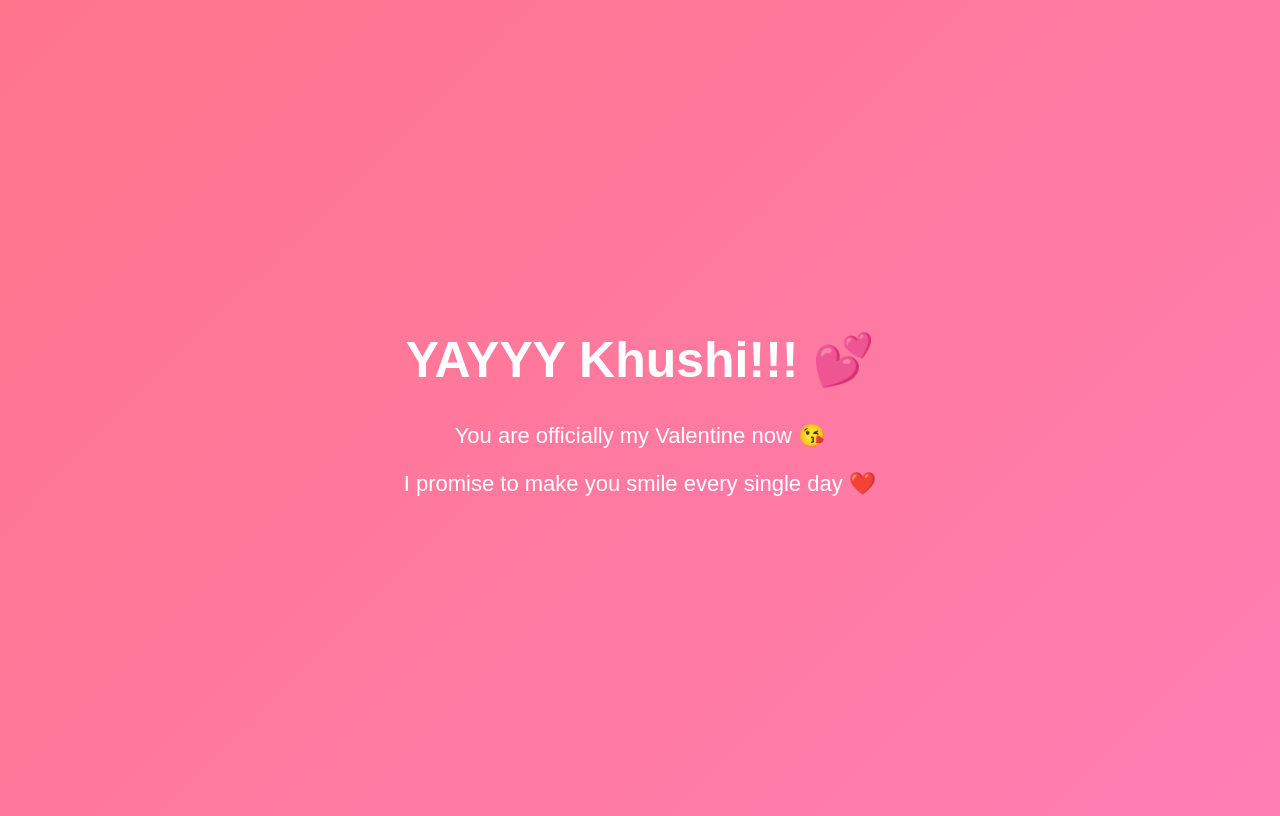
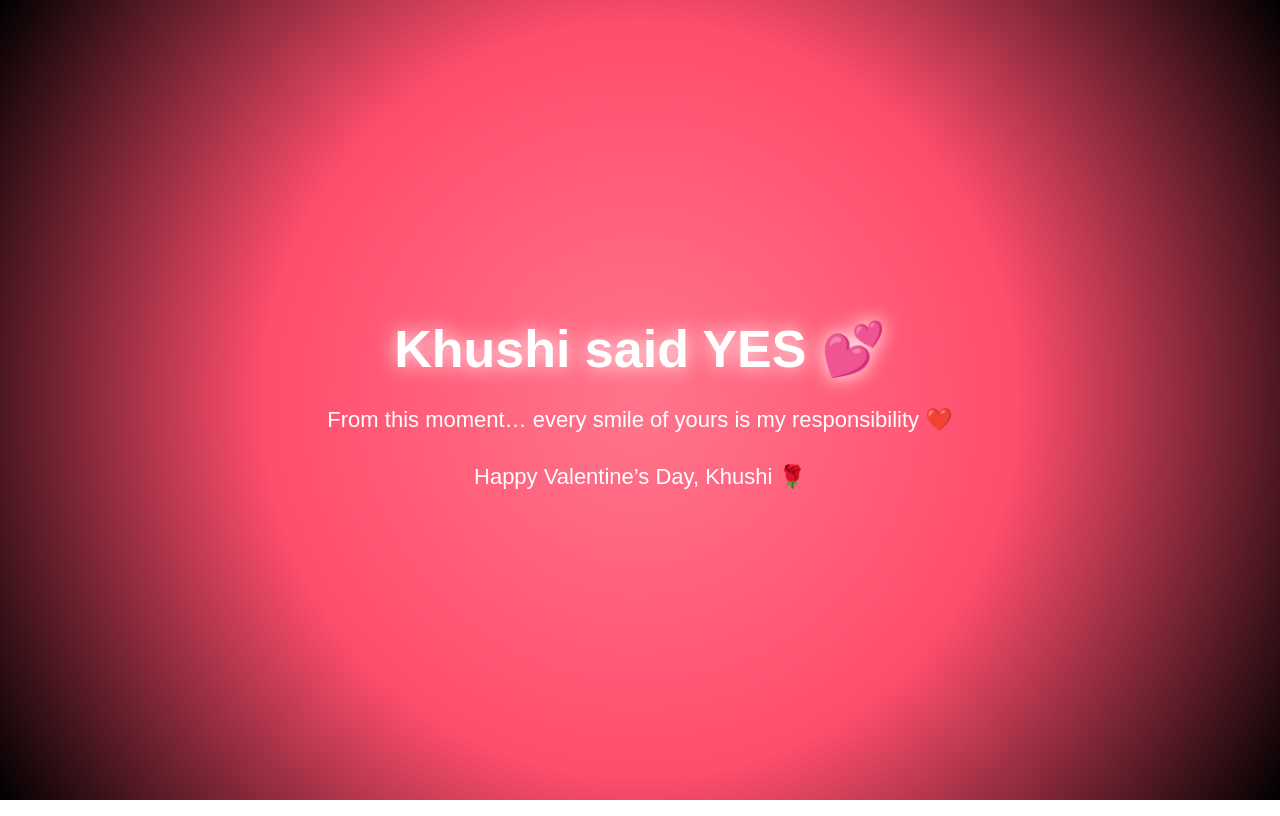
Before and after one commit to aditya06140820/Valentine-s-, a plain HTML site: page yes.html in a window 1280 px wide. Drawn offline with Linux system fonts and the light colour scheme.

Commit message:
Update yes.html

```diff
--- a/yes.html
+++ b/yes.html
@@ -3,39 +3,39 @@
 <head>
 <meta charset="UTF-8">
 <meta name="viewport" content="width=device-width, initial-scale=1.0">
-<title>Yay ❤️</title>
+<title>She Said Yes ❤️</title>
 
 <style>
 body{
+  margin:0;
   height:100vh;
   display:flex;
   justify-content:center;
   align-items:center;
-    background:linear-gradient(135deg,#ff758c,#ff7eb3);
+  background:radial-gradient(circle at center,#ff758c,#ff4d6d,#000);
   color:white;
   text-align:center;
   font-family:"Poppins",sans-serif;
   overflow:hidden;
 }
 
+.box{
+  animation:fadeIn 2s ease forwards;
+  opacity:0;
+}
+
 h1{
-    font-size:50px;
-    animation:pop 1s ease forwards;
+  font-size:52px;
+  margin-bottom:20px;
+  text-shadow:0 0 20px #fff;
 }
 
 p{
   font-size:22px;
-    margin-top:15px;
-    opacity:0;
-    animation:fade 2s ease 1s forwards;
+  line-height:1.6;
 }
 
-  @keyframes pop{
-    from{transform:scale(0);}
-    to{transform:scale(1);}
-  }
-
-  @keyframes fade{
+@keyframes fadeIn{
   to{opacity:1;}
 }
 </style>
@@ -43,11 +43,20 @@
 
 <body>
 
-<div>
-  <h1>YAYYY Khushi!!! 💕</h1>
-  <p>You are officially my Valentine now 😘</p>
-  <p>I promise to make you smile every single day ❤️</p>
+<div class="box">
+  <h1>Khushi said YES 💕</h1>
+  <p>
+    From this moment…
+    every smile of yours is my responsibility ❤️
+  </p>
+  <p>
+    Happy Valentine’s Day, Khushi 🌹
+  </p>
 </div>
+
+<audio autoplay loop>
+  <source src="https://www.bensound.com/bensound-music/bensound-romantic.mp3" type="audio/mpeg">
+</audio>
 
 </body>
 </html>
```
Lines whose indentation alone changed are shown as unchanged.
